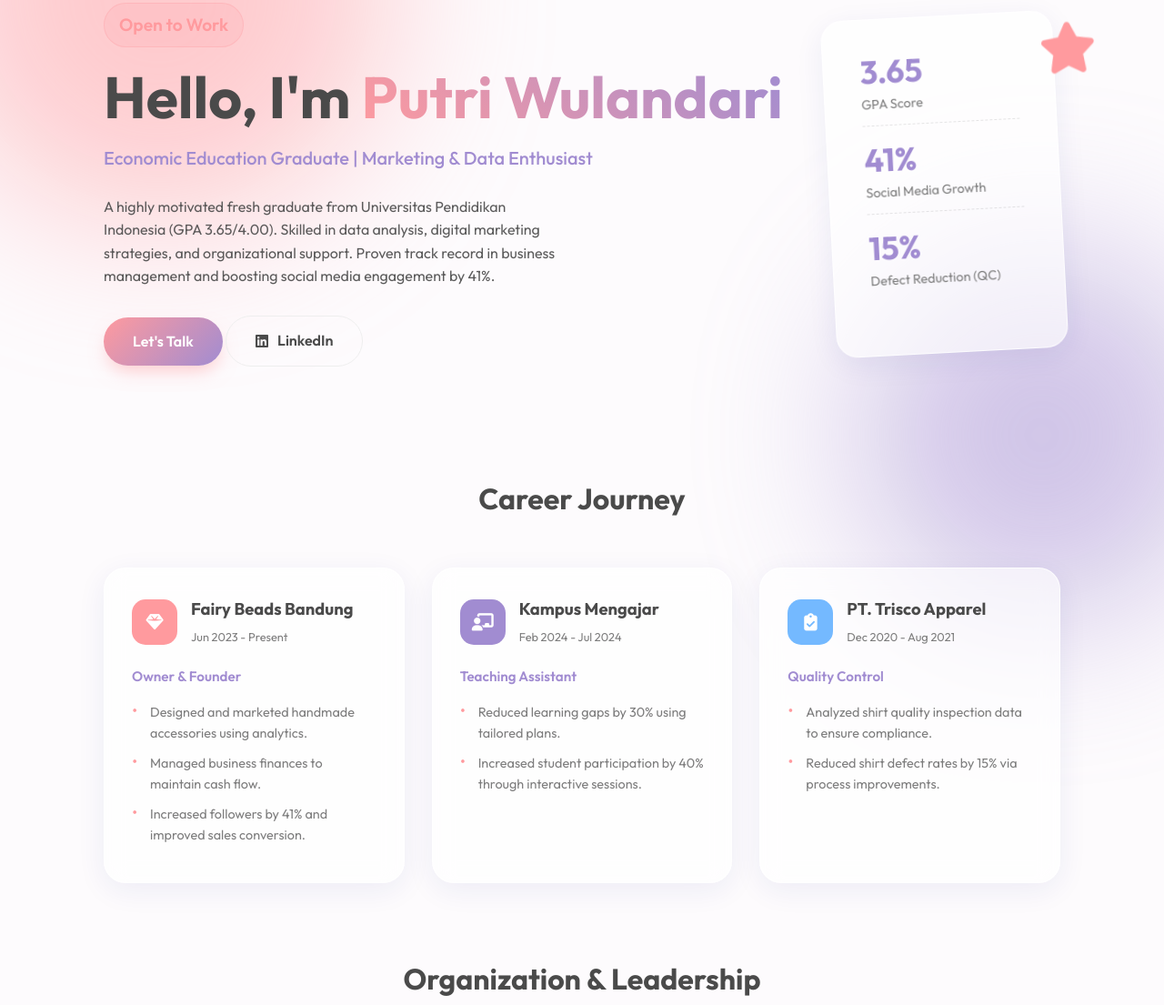
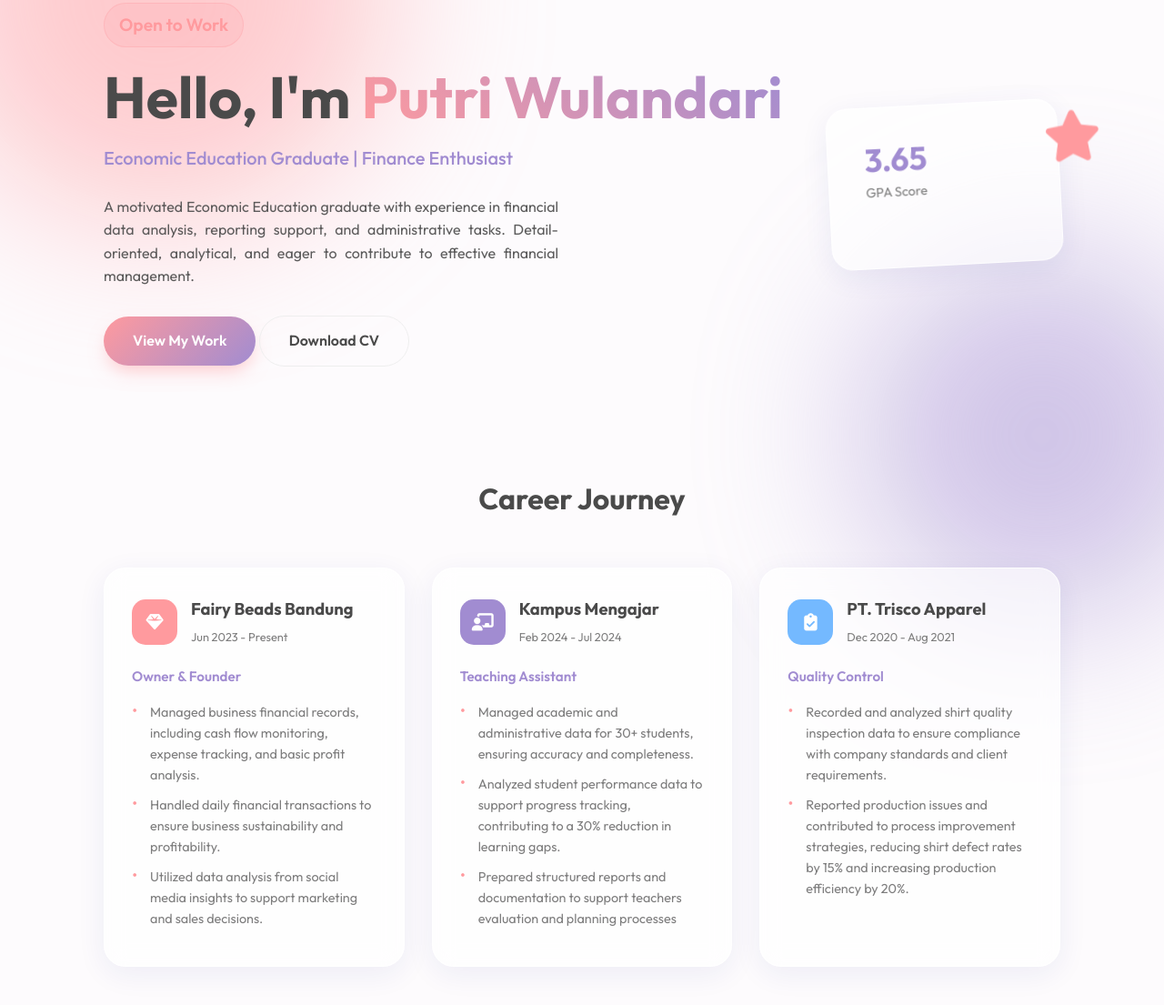
Before and after one commit to putriwuland19y-web/Portofolio-Putri-Wulandari, a plain HTML site: page index.html in a window 1280 px wide. Shown: the part 197-1302 px from the top of the page at 91% size. Drawn offline with Linux system fonts and the light colour scheme.

Commit message:
Add files via upload

```diff
--- a/index.html
+++ b/index.html
@@ -1,4 +1,4 @@
-<!DOCTYPE html>
+<!doctype html>
 <html lang="en">
   <head>
     <meta charset="UTF-8" />
@@ -43,24 +43,23 @@
         <div class="hero-text fade-in">
           <span class="badge">Open to Work</span>
           <h1>Hello, I'm <span class="gradient-text">Putri Wulandari</span></h1>
-          <p class="role">Economic Education Graduate | Marketing & Data Enthusiast</p>
-          <p class="bio">
-            A highly motivated fresh graduate from Universitas Pendidikan
-            Indonesia (GPA 3.65/4.00). Skilled in data analysis, digital
-            marketing strategies, and organizational support. Proven track
-            record in business management and boosting social media engagement
-            by 41%.
+          <p class="role">Economic Education Graduate | Finance Enthusiast</p>
+          <p class="bio" style="text-align: justify">
+            A motivated Economic Education graduate with experience in financial
+            data analysis, reporting support, and administrative tasks.
+            Detail-oriented, analytical, and eager to contribute to effective
+            financial management.
           </p>
           <div class="hero-buttons">
-            <a href="mailto:putriwuland19y@gmail.com" class="btn btn-primary"
-              >Let's Talk</a
+            <a href="#experience" class="btn btn-primary"
+              >View My Work</a
             >
             <a
-              href="http://www.linkedin.com/in/putri-wulandari19"
+              href="CV_PUTRI WULANDARI.pdf"
               target="_blank"
               class="btn btn-secondary"
             >
-              <i class="fab fa-linkedin"></i> LinkedIn
+            </i> Download CV
             </a>
           </div>
         </div>
@@ -72,14 +71,14 @@
               <span class="num">3.65</span>
               <span class="label">GPA Score</span>
             </div>
-            <div class="stat-box">
+            <!-- <div class="stat-box">
               <span class="num">41%</span>
               <span class="label">Social Media Growth</span>
             </div>
             <div class="stat-box">
               <span class="num">15%</span>
               <span class="label">Defect Reduction (QC)</span>
-            </div>
+            </div> -->
           </div>
         </div>
       </div>
@@ -101,10 +100,17 @@
             <p class="job-role">Owner & Founder</p>
             <ul class="job-desc">
               <li>
-                Designed and marketed handmade accessories using analytics.
+                Managed business financial records, including cash flow
+                monitoring, expense tracking, and basic profit analysis.
               </li>
-              <li>Managed business finances to maintain cash flow.</li>
-              <li>Increased followers by 41% and improved sales conversion.</li>
+              <li>
+                Handled daily financial transactions to ensure business
+                sustainability and profitability.
+              </li>
+              <li>
+                Utilized data analysis from social media insights to support
+                marketing and sales decisions.
+              </li>
             </ul>
           </div>
 
@@ -120,10 +126,17 @@
             </div>
             <p class="job-role">Teaching Assistant</p>
             <ul class="job-desc">
-              <li>Reduced learning gaps by 30% using tailored plans.</li>
               <li>
-                Increased student participation by 40% through interactive
-                sessions.
+                Managed academic and administrative data for 30+ students,
+                ensuring accuracy and completeness.
+              </li>
+              <li>
+                Analyzed student performance data to support progress tracking,
+                contributing to a 30% reduction in learning gaps.
+              </li>
+              <li>
+                Prepared structured reports and documentation to support
+                teachers evaluation and planning processes
               </li>
             </ul>
           </div>
@@ -141,10 +154,13 @@
             <p class="job-role">Quality Control</p>
             <ul class="job-desc">
               <li>
-                Analyzed shirt quality inspection data to ensure compliance.
+                Recorded and analyzed shirt quality inspection data to ensure
+                compliance with company standards and client requirements.
               </li>
               <li>
-                Reduced shirt defect rates by 15% via process improvements.
+                Reported production issues and contributed to process
+                improvement strategies, reducing shirt defect rates by 15% and
+                increasing production efficiency by 20%.
               </li>
             </ul>
           </div>
@@ -180,16 +196,19 @@
         <div class="glass-panel scroll-animate">
           <div class="panel-left">
             <h3>Expertise & Tools</h3>
-            <p>A blend of data proficiency and creative management.</p>
+            <p>A blend of data proficiency and finance.</p>
           </div>
           <div class="panel-right">
             <div class="tags-wrapper">
               <span class="tag">SPSS</span>
               <span class="tag">STATA</span>
               <span class="tag">Canva</span>
-              <span class="tag">Microsoft Office</span>
-              <span class="tag">Social Media Analytics</span>
-              <span class="tag">Data Analysis</span>
+              <span class="tag"
+                >Microsoft Office (Word, Excel, Powerpoint)</span
+              >
+              <span class="tag">Data Accuracy</span>
+              <span class="tag">Attention to Detail</span>
+              <span class="tag">Financial Administration</span>
             </div>
           </div>
         </div>
@@ -197,7 +216,7 @@
         <div class="cert-grid">
           <div class="cert-item scroll-animate">
             <i class="fas fa-certificate"></i>
-            <span>BNSP HR Management (2024)</span>
+            <span>ILS Center: Staff Finance Siap Kerja</span>
           </div>
           <div class="cert-item scroll-animate delay-1">
             <i class="fas fa-bullhorn"></i>
@@ -205,7 +224,7 @@
           </div>
           <div class="cert-item scroll-animate delay-2">
             <i class="fas fa-language"></i>
-            <span>English PTESOL: 487 (Intermediate)</span>
+            <span>English PTESOL: 487</span>
           </div>
         </div>
       </section>
@@ -213,10 +232,7 @@
       <section id="contact" class="container text-center">
         <div class="contact-card glass scroll-animate">
           <h2>Let’s Create Something Beautiful</h2>
-          <p>
-            I am open to opportunities in HR, Data Analysis, or Digital
-            Marketing.
-          </p>
+          <p>I am open to opportunities in finance and accounting.</p>
 
           <a href="mailto:putriwuland19y@gmail.com" class="big-link"
             >putriwuland19y@gmail.com</a
```
Also changed, not shown: 1 other file.
